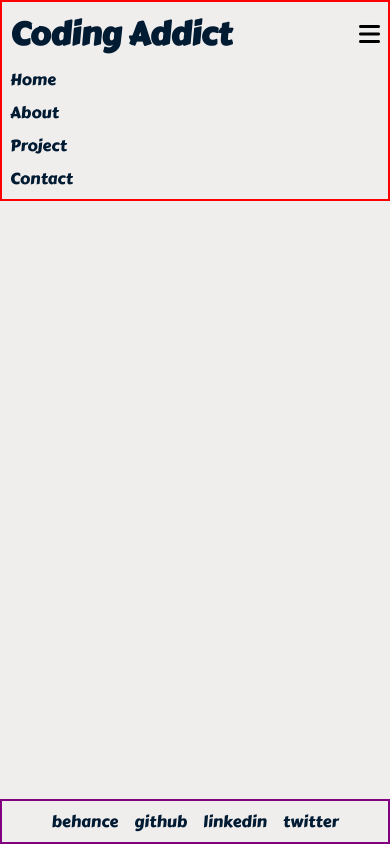
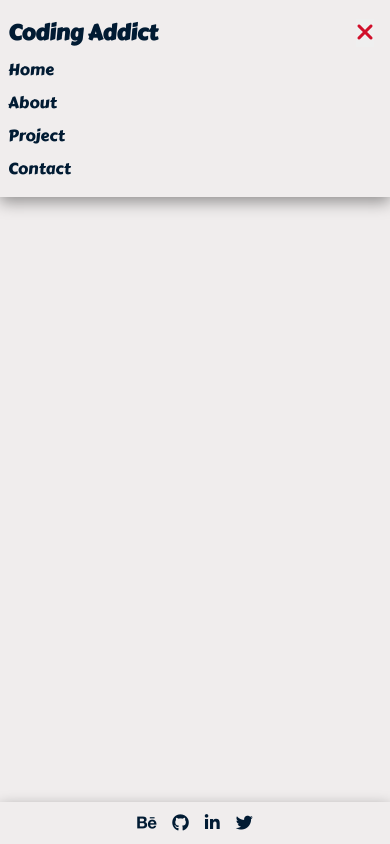
Before and after one commit to arehtunde/JS-practice-projects, a website: page index.html in a window 390 px wide. Both pictures are taken after a click on the button 369 px from the left and 34 px from the top of the page. Drawn offline with Linux system fonts and the light colour scheme.

Commit message:
completed task

```diff
--- a/index.html
+++ b/index.html
@@ -31,10 +31,10 @@
 
   <footer class="footer">
     <ul class="footer_list">
-      <li class="footer_list-items">behance</li>
-      <li class="footer_list-items">github</li>
-      <li class="footer_list-items">linkedin</li>
-      <li class="footer_list-items">twitter</li>
+      <li class="footer_list-items"><i class="fab fa-behance"></i></li>
+      <li class="footer_list-items"><i class="fab fa-github"></i></li>
+      <li class="footer_list-items"><i class="fab fa-linkedin-in"></i></li>
+      <li class="footer_list-items"><i class="fab fa-twitter"></i></li>
     </ul>
   </footer>
   <script src="https://kit.fontawesome.com/8c64d9042a.js" crossorigin="anonymous"></script>
--- a/src/index.js
+++ b/src/index.js
@@ -1,7 +1,16 @@
 const open = document.querySelector('.open');
 const nav = document.querySelector('.nav');
-const show = document.querySelector('.show');
+const icon = document.querySelector('.fas');
+
+const swiss = () => {
+  if (icon.classList.contains('fa-bars')) {
+    icon.classList.replace('fa-bars', 'fa-times');
+  } else {
+    icon.classList.replace('fa-times', 'fa-bars');
+  }
+};
 
 open.addEventListener('click', () => {
+  swiss();
   nav.classList.toggle('show');
 });
--- a/src/style.scss
+++ b/src/style.scss
@@ -21,8 +21,8 @@ body {
 }
 
 .header {
-  border: 2px solid red;
-  padding: .5rem;
+  padding: 1rem .5rem;
+  box-shadow: 0px 5px 15px 0px rgba(0,0,0,0.4);
 
   @media screen and (min-width: 600px) {
     display: flex;
@@ -35,11 +35,16 @@ body {
   justify-content: space-between;
 }
 
+.title {
+  font-size: clamp(1.25rem, 0.7885rem + 2.3077vw, 2rem);
+}
+
 .open {
   align-self: center;
   font-size: 1.5rem;
+  margin-right: .5rem;
   border: none;
-  transition: all 5s linear;
+  color:#d10f2a;
 
   @media screen and (min-width: 600px) {
     display: none;
@@ -56,6 +61,11 @@ body {
 
     &-items {
       padding-top: .5rem;
+      cursor: pointer;
+
+      &:hover {
+        color: #d10f2a;
+      }
     }
   }
 
@@ -79,8 +89,8 @@ body {
  }
 
  .footer {
-  border: 2px solid purple;
   padding: .5rem 0;
+  box-shadow: 0px 5px 15px 0px rgba(0,0,0,0.4);
 
   &_list {
     display: flex;
@@ -88,6 +98,8 @@ body {
 
     &-items {
       margin: 0 .5rem;
+      cursor: pointer;
+      font-size: clamp(1rem, 0.6923rem + 1.5385vw, 1.5rem);
     }
   }
 }
```
Also changed, not shown: dist/style.css, src/style.css, 1 other file.
